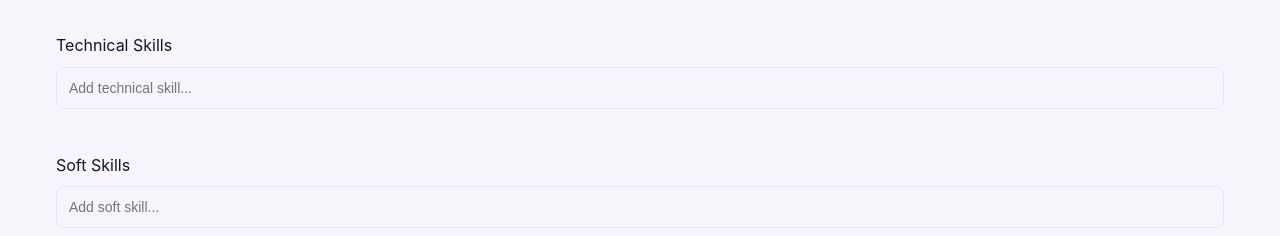
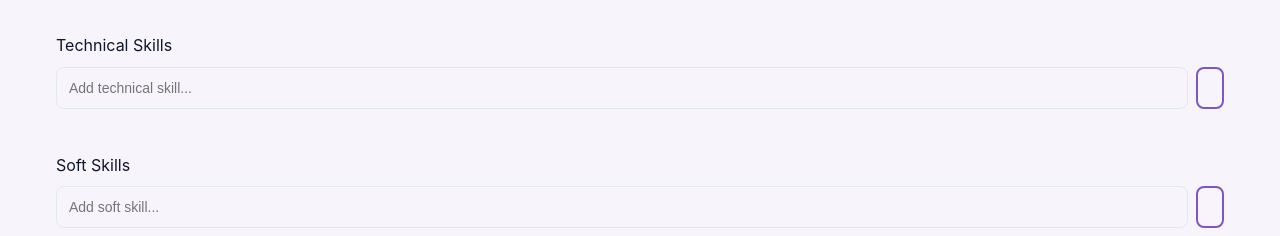
Before and after one commit to YUVASREE-hackathon/Summer-internship, a Next.js app: page / in a window 1280 px wide. Shown: the part 564-800 px from the top of the page. Built offline with nearby package versions, Linux system fonts and the light colour scheme.

Commit message:
Updated ProfileForm with working input and Enter key support

```diff
--- a/components/ProfileForm.js
+++ b/components/ProfileForm.js
@@ -9,6 +9,10 @@ export default function ProfileForm() {
   const [errors, setErrors] = useState({});
   const [isAnalyzing, setIsAnalyzing] = useState(false);
   const [analysisDone, setAnalysisDone] = useState(false);
+
+  const [techInput, setTechInput] = useState("");
+  const [softInput, setSoftInput] = useState("");
+  const [certInput, setCertInput] = useState("");
 
   const handleAddSkill = (type, value) => {
     value = value.trim();
@@ -26,16 +30,21 @@ export default function ProfileForm() {
   };
 
   const handleRemoveSkill = (type, value) => {
-    if (type === "technical") setTechnicalSkills(technicalSkills.filter(s => s !== value));
-    if (type === "soft") setSoftSkills(softSkills.filter(s => s !== value));
-    if (type === "certification") setCertifications(certifications.filter(s => s !== value));
+    if (type === "technical")
+      setTechnicalSkills(technicalSkills.filter((s) => s !== value));
+    if (type === "soft") setSoftSkills(softSkills.filter((s) => s !== value));
+    if (type === "certification")
+      setCertifications(certifications.filter((s) => s !== value));
   };
 
   const validate = () => {
     const newErrors = {};
-    if (technicalSkills.length === 0) newErrors.technical = "Add at least one technical skill.";
-    if (softSkills.length === 0) newErrors.soft = "Add at least one soft skill.";
-    if (!experienceLevel) newErrors.experience = "Select your experience level.";
+    if (technicalSkills.length === 0)
+      newErrors.technical = "Add at least one technical skill.";
+    if (softSkills.length === 0)
+      newErrors.soft = "Add at least one soft skill.";
+    if (!experienceLevel)
+      newErrors.experience = "Select your experience level.";
     setErrors(newErrors);
     return Object.keys(newErrors).length === 0;
   };
@@ -47,8 +56,7 @@ export default function ProfileForm() {
     setIsAnalyzing(true);
     setAnalysisDone(false);
 
-    // Simulate async analysis
-    await new Promise(resolve => setTimeout(resolve, 2000));
+    await new Promise((resolve) => setTimeout(resolve, 2000));
 
     setIsAnalyzing(false);
     setAnalysisDone(true);
@@ -57,11 +65,12 @@ export default function ProfileForm() {
   const SkillInput = ({ label, type, skills, setInput, input }) => (
     <div className="form-group">
       <label>{label}</label>
+      <div className="skill-input-group">
         <input
           type="text"
           value={input}
           onChange={(e) => setInput(e.target.value)}
-        onKeyDown={(e) => {
+          onKeyUp={(e) => {
             if (e.key === "Enter") {
               e.preventDefault();
               handleAddSkill(type, input);
@@ -71,8 +80,20 @@ export default function ProfileForm() {
           placeholder={`Add ${type} skill...`}
           className="form-input"
         />
+        <button
+          type="button"
+          className="btn btn-outline btn-small"
+          onClick={() => {
+            handleAddSkill(type, input);
+            setInput("");
+          }}
+        >
+          <i className="fas fa-plus"></i>
+        </button>
+      </div>
+
       <div className="skills-display">
-        {skills.map(skill => (
+        {skills.map((skill) => (
           <div key={skill} className={`skill-tag skill-tag-${type}`}>
             {skill}
             <button
@@ -88,10 +109,6 @@ export default function ProfileForm() {
       {errors[type] && <p className="error-message">{errors[type]}</p>}
     </div>
   );
-
-  const [techInput, setTechInput] = useState("");
-  const [softInput, setSoftInput] = useState("");
-  const [certInput, setCertInput] = useState("");
 
   return (
     <form onSubmit={handleSubmit} className="skills-form">
```
Lines whose indentation alone changed are shown as unchanged.
